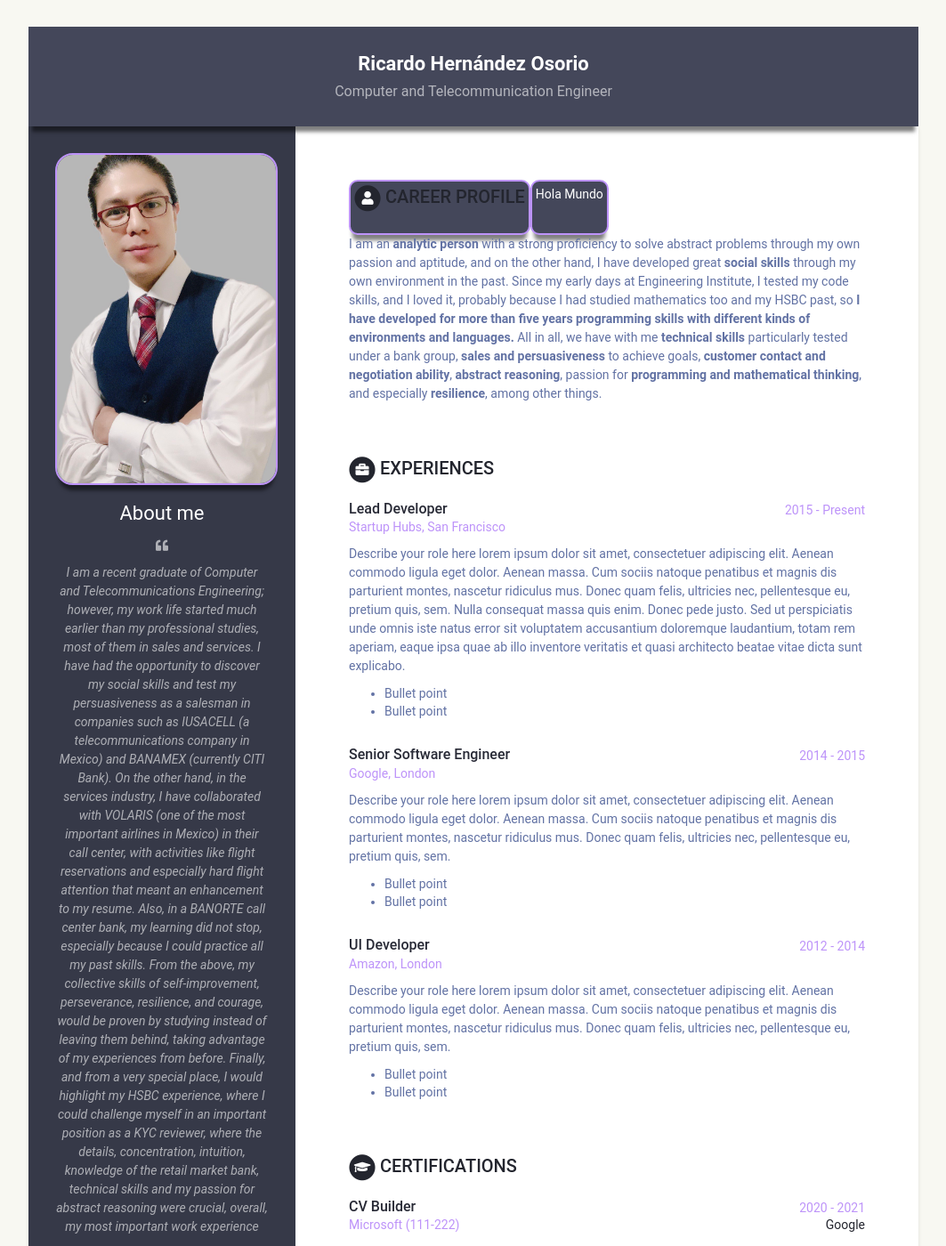
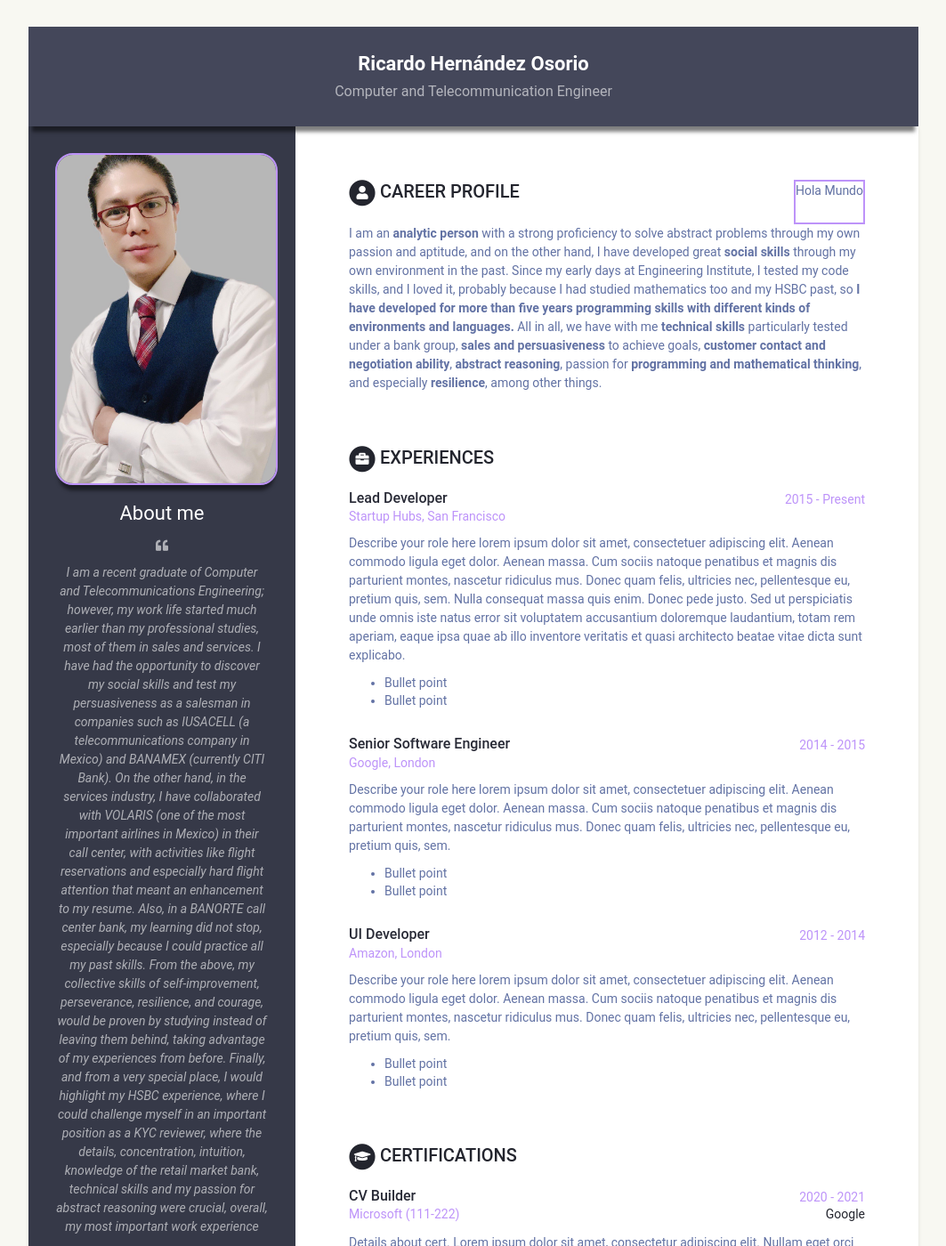
Before and after one commit to RicardoUAMmx/webcode, a Jekyll site: the page built from index.html, in a window 1280 px wide and 1400 px high. Shown: the whole window at 89% size, without its empty margins (108-1171 px from the left). Built offline with Jekyll 4.4.1, drawn with Linux system fonts in a browser that asks for light colours.

Commit message:
experimental cv-theme

```diff
--- a/_includes/career-profile.html
+++ b/_includes/career-profile.html
@@ -3,7 +3,7 @@
 <section class="section summary-section">
 
   <div class="section-line">
-	<div class="section-boxing">
+	<div class="section-box-a">
 	<h2 class="section-title">
 	  <span class="fa-stack fa-xs">
 		<i class="fas fa-circle fa-stack-2x"></i>
@@ -12,7 +12,7 @@
 	  {{ career-profile.title }}
 	</h2>
 	</div>
-	<div class="section-boxing">
+	<div class="section-box-b">
 	  Hola Mundo
 	</div>
   </div>
--- a/_sass/_base.scss
+++ b/_sass/_base.scss
@@ -187,15 +187,13 @@ p {
   padding: 60px;
   .section-line {
 	display: flex;
-	flex-wrap: wrap;
-	flex: 1 1 auto;
-	  .section-boxing {
-		padding: 4px;
-		border-radius: 10px;
+	flex-wrap: nowrap;
+	  .section-box-a {
+		flex: 1 1 auto;
+	  }
+	  .section-box-b {
+		flex: 0 1 auto;
 		border: 2px solid $text-grey;
-		background: $theme-color;
-		color: #fff;
-		box-shadow: 0 10px 4px -4px rgba(0, 0, 0, 0.5);
 	  }
   }
   .section-title {
```
